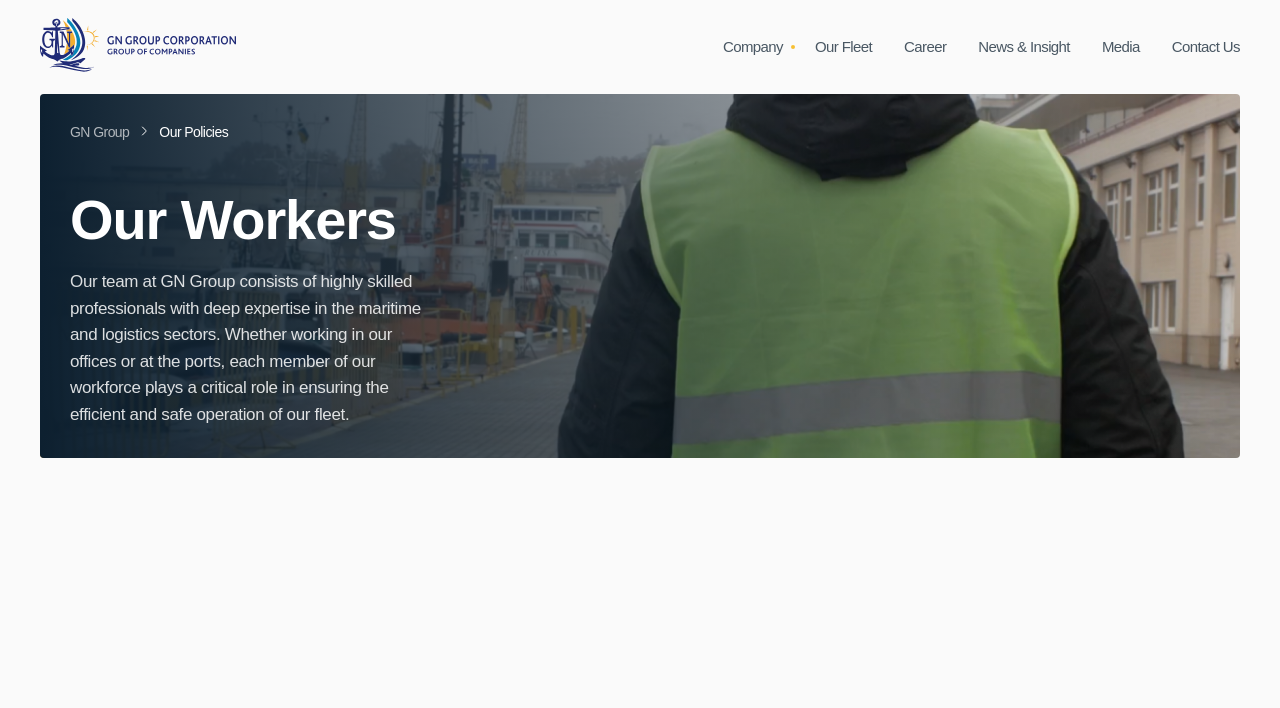
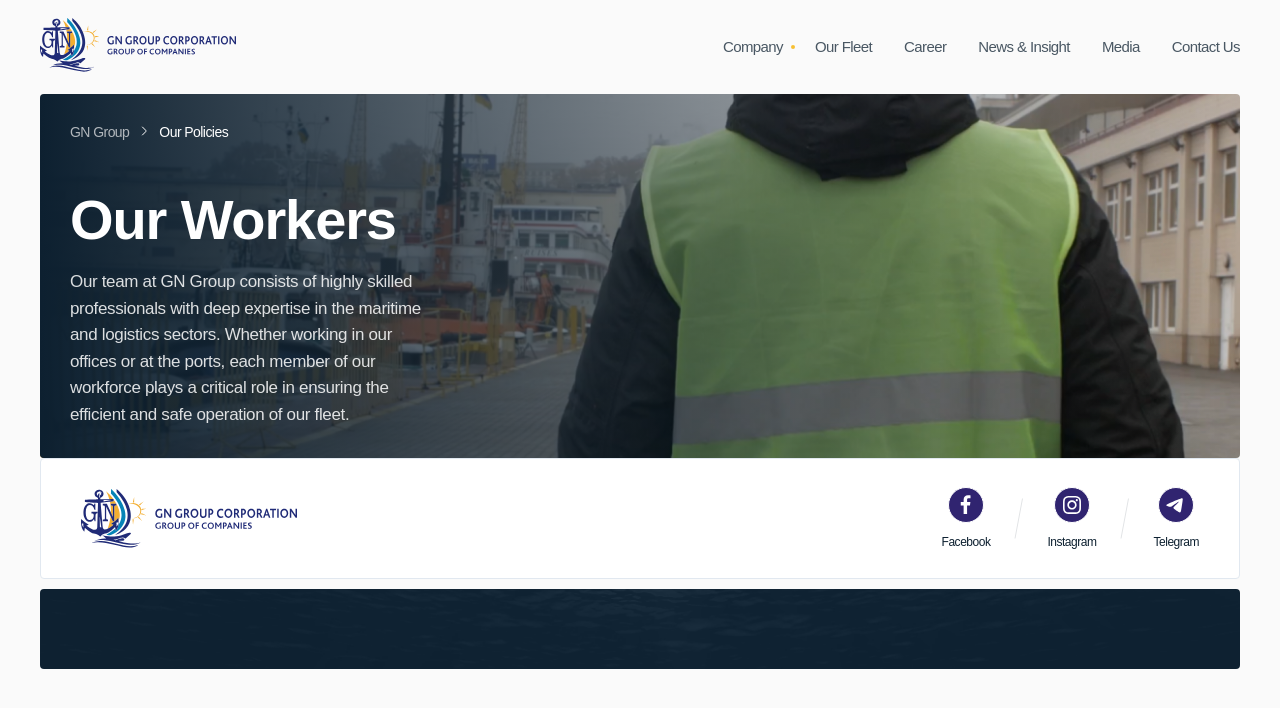
Before and after one commit to fayzullayevelmurod/GN-Group, a plain HTML site: page workers.html in a window 1280 px wide. Drawn offline with nearby package versions, Linux system fonts and the light colour scheme; a web font is replaced by a local one.

Commit message:
footer in progress

```diff
--- a/assets/scss/abstracts/_variables.scss
+++ b/assets/scss/abstracts/_variables.scss
@@ -12,4 +12,5 @@ $color-under-75: #0D2030BF;
 $color-blue-light: #E1E8F0;
 $color-blue-dark: #202B77;
 $color-coral: #F7C033;
+$color-dark: #0D2030;
 // colors
--- a/assets/scss/base/_globals.scss
+++ b/assets/scss/base/_globals.scss
@@ -118,11 +118,11 @@ address {
   }
 }
 
-.section-top {
-  margin-top: 60px;
+.section-bottom {
+  margin-bottom: 60px;
 
   @include media('lg') {
-    margin-top: 20px;
+    margin-bottom: 20px;
   }
 }
 
--- a/assets/scss/layout/_footer.scss
+++ b/assets/scss/layout/_footer.scss
@@ -1,3 +1,78 @@
 .footer {
+  margin-bottom: 20px;
 
+  &_logo {
+    display: flex;
+    width: 216px;
+
+    img {
+      width: 100%;
+    }
+
+    @include media('lg') {
+      width: 186px;
+    }
+  }
+
+  &_top {
+    border: 1px solid $color-blue-light;
+    border-radius: 4px;
+    background-color: $color-white;
+    padding: 28px 40px;
+    margin-bottom: 10px;
+    display: flex;
+    align-items: center;
+    justify-content: space-between;
+
+    @include media('lg') {
+      padding: 20px 15px;
+      border-radius: 2px;
+    }
+
+    .line {
+      @include media('lg') {
+        display: none;
+      }
+    }
+
+    ul {
+      display: flex;
+      gap: 24px;
+      align-items: center;
+
+      @include media('lg') {
+        gap: 6px;
+      }
+
+      a {
+        display: flex;
+        flex-direction: column;
+        gap: 12px;
+        align-items: center;
+      }
+
+      span {
+        font-size: 12px;
+        font-weight: 300;
+        line-height: 14.63px;
+        letter-spacing: -0.04em;
+        text-align: center;
+        color: $color-dark;
+
+        @include media('lg') {
+          display: none;
+        }
+      }
+    }
+  }
+
+  &_bottom {
+    border-radius: 4px;
+    overflow: hidden;
+    padding: 40px;
+    background-image: url('../images/footer_bg.png');
+    background-repeat: no-repeat;
+    background-size: cover;
+    background-position: center;
+  }
 }
--- a/workers.html
+++ b/workers.html
@@ -124,8 +124,45 @@
         <!-- main -->
 
         <!-- footer -->
-        <footer class="footer">
+        <footer class="footer ">
+          <div class="container">
+            <div class="footer_top">
+              <a href="/" class="footer_logo">
+                <img src="/assets/images/logo/header_logo.svg" alt="">
+              </a>
+              <ul>
+                <li>
+                  <a href="#">
+                    <img src="./assets/images/icons/social_1.svg" alt="">
+                    <span>
+                      Facebook
+                    </span>
+                  </a>
+                </li>
+                <img class="line" src="./assets/images/icons/line.svg" alt="">
+                <li>
+                  <a href="#">
+                    <img src="./assets/images/icons/social_2.svg" alt="">
+                    <span>
+                      Instagram
+                    </span>
+                  </a>
+                </li>
+                <img class="line" src="./assets/images/icons/line.svg" alt="">
+                <li>
+                  <a href="#">
+                    <img src="./assets/images/icons/social_3.svg" alt="">
+                    <span>
+                      Telegram
+                    </span>
+                  </a>
+                </li>
+              </ul>
+            </div>
+            <div class="footer_bottom">
 
+            </div>
+          </div>
         </footer>
         <!-- footer -->
     </div>
```
Also changed, not shown: assets/images/icons/line.svg (added), assets/images/logo/footer_vector.png (added), assets/scss/style.css, 1 other file.
